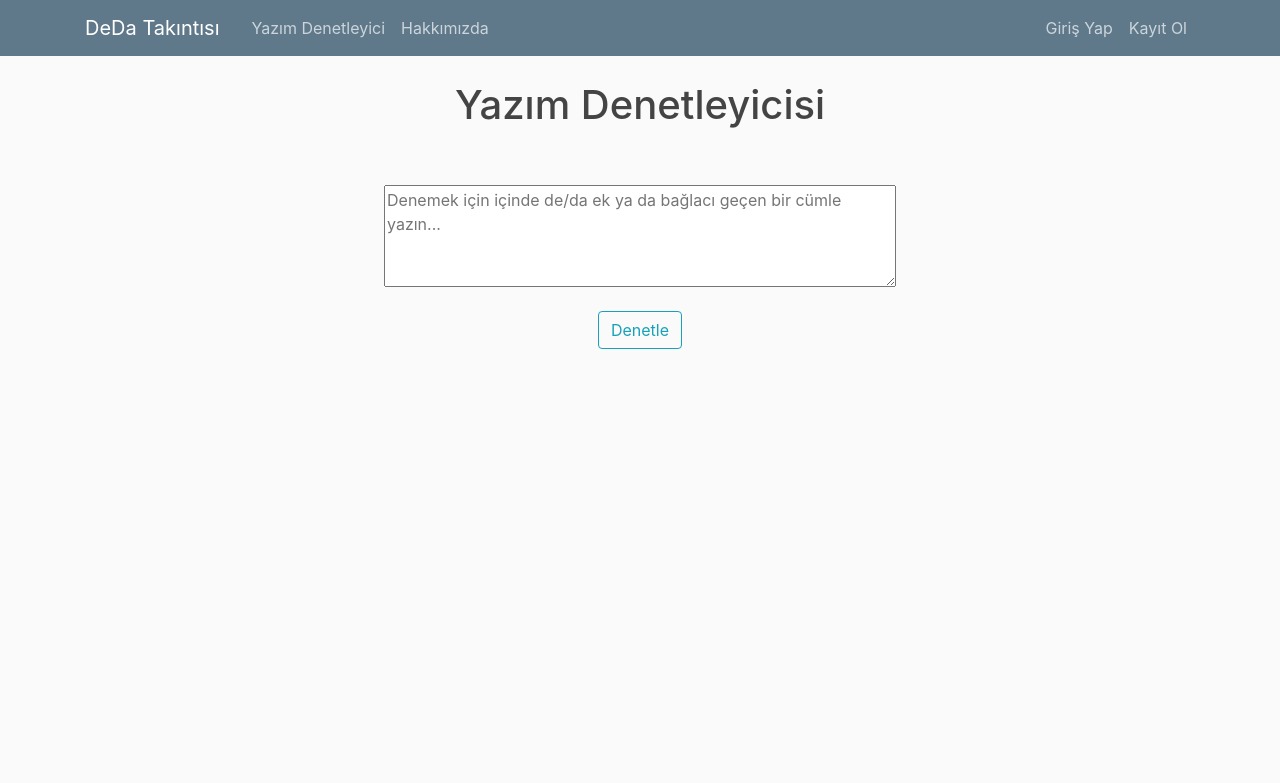
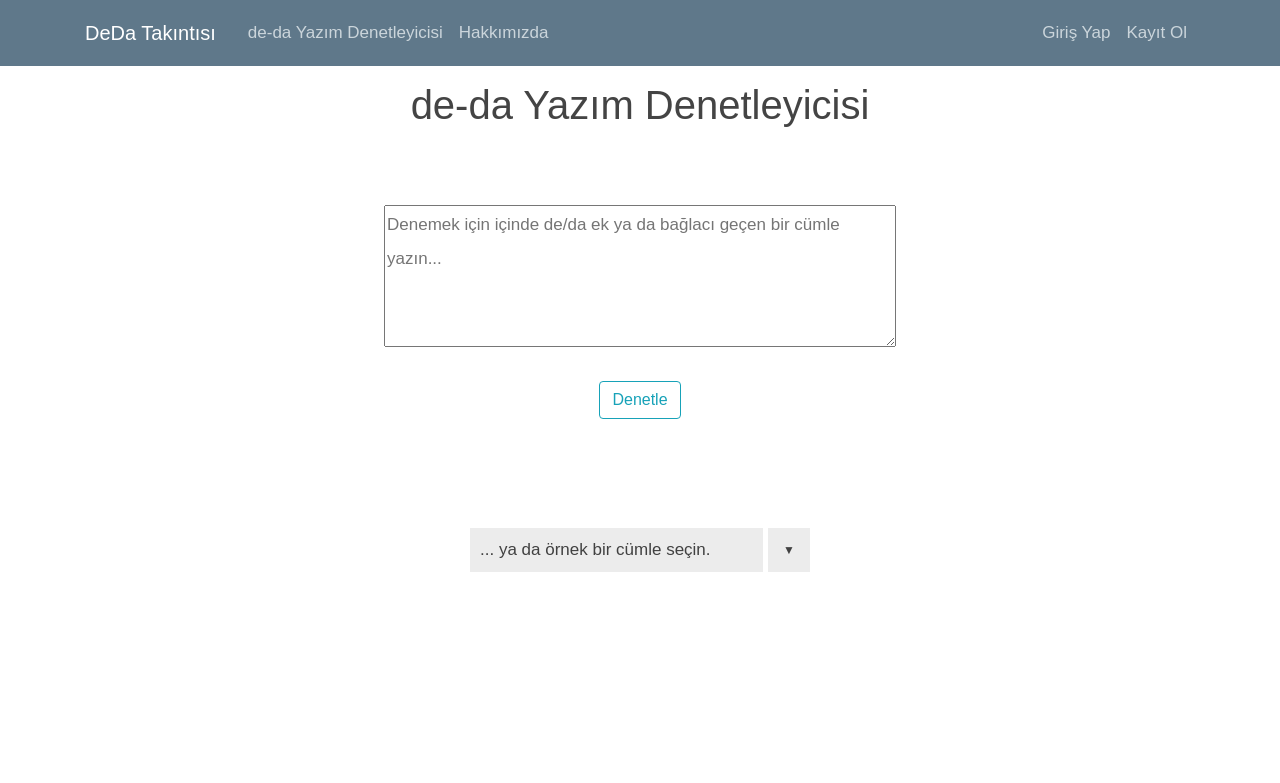
Before and after one commit to derlem/kanarya, a Django app: page /spellchecker/query/ in a window 1280 px wide. Shown: the top 783 px of the page. Run offline with Django 3.2, Linux system fonts and the light colour scheme; parts of the project's set-up code (start-up, migrations or seed data) failed here and were passed over; some libraries are stand-ins or nearby versions.

Commit message:
Spellchecker page visual improvements.

```diff
--- a/game_project/game/static/game/main.css
+++ b/game_project/game/static/game/main.css
@@ -407,3 +407,60 @@ tr:nth-child(even) {
 .progress-bar-orange {
       background-color: orange !important;
 }
+
+
+@import url(https://fonts.googleapis.com/css?family=Source+Sans+Pro);
+
+body {
+  background: #ffffff;
+  color: #414141;
+  font: 400 17px/2em 'Source Sans Pro', sans-serif;
+}
+
+.select-box {
+  cursor: pointer;
+  position : relative;
+  max-width:  20em;
+  margin: 5em auto;
+  width: 100%;
+}
+
+.select,
+.label {
+  color: #414141;
+  display: block;
+  font: 400 17px/2em 'Source Sans Pro', sans-serif;
+}
+
+.select {
+  width: 100%;
+  position: absolute;
+  top: 0;
+  padding: 5px 0;
+  height: 40px;
+  opacity: 0;
+  -ms-filter: "progid:DXImageTransform.Microsoft.Alpha(Opacity=0)";
+  background: none transparent;
+  border: 0 none;
+}
+.select-box1 {
+  background: #ececec;
+}
+
+.label {
+  position: relative;
+  padding: 5px 10px;
+  cursor: pointer;
+}
+.open .label::after {
+   content: "▲";
+}
+.label::after {
+  content: "▼";
+  font-size: 12px;
+  position: absolute;
+  right: 0;
+  top: 0;
+  padding: 5px 15px;
+  border-left: 5px solid #fff;
+}
--- a/game_project/game/templates/game/base.html
+++ b/game_project/game/templates/game/base.html
@@ -31,7 +31,7 @@
 	      </button>
 	      <div class="collapse navbar-collapse" id="navbarToggle">
 	        <div class="navbar-nav mr-auto">
-	          <a class="nav-item nav-link" href="{% url 'spellchecker_query' %}">Yazım Denetleyici</a>
+	          <a class="nav-item nav-link" href="{% url 'spellchecker_query' %}">de-da Yazım Denetleyicisi</a>
 	          <a class="nav-item nav-link" href="{% url 'about' %}">Hakkımızda</a>
 	        </div>
 	        <!-- Navbar Right Side -->
--- a/game_project/spellchecker/templates/spellchecker/spellchecker_answer.html
+++ b/game_project/spellchecker/templates/spellchecker/spellchecker_answer.html
@@ -4,7 +4,7 @@
 
     <div class="spellchecker">
 
-        <h1>Yazım Denetleyicisi</h1>
+        <h1>de-da Yazım Denetleyicisi</h1>
 
         <br>
         <br>
--- a/game_project/spellchecker/templates/spellchecker/spellchecker_query.html
+++ b/game_project/spellchecker/templates/spellchecker/spellchecker_query.html
@@ -5,16 +5,15 @@
 
 	<div class="spellchecker">
 
-		<h1>Yazım Denetleyicisi</h1>
+		<h1>de-da Yazım Denetleyicisi</h1>
 
 		<br>
 		<br>
 
-
 		<form method="POST">
         	{% csrf_token %}
 
-            <textarea  style="width: 80%;" name="sentence" rows="4" cols="50"  name="sentence" placeholder="Denemek için içinde de/da ek ya da bağlacı geçen bir cümle yazın..."></textarea>
+            <textarea  style="width: 80%;" name="sentence" rows="4" cols="50"  id="sentence" placeholder="Denemek için içinde de/da ek ya da bağlacı geçen bir cümle yazın..."></textarea>
 
 		    <!--<p>Cümle: <input style="width: 500px" type="text" name="sentence"></p>-->
 
@@ -24,6 +23,27 @@
 		    <p><input class="btn btn-outline-info mb-4" type="submit" value="Denetle"></p>
 		</form>
 
-	</div>
+    </div>
+
+  <div class="select-box">
+
+    <label for="dropdown" class="label select-box1"><span class="label-desc">... ya da örnek bir cümle seçin.</span> </label>
+    <select id="dropdown" class="select">
+      <option value="Ekran da Tarkan'ı gören seyirciler çok heyecanlandı.">Ekran da Tarkan'ı gören seyirciler çok heyecanlandı.</option>
+      <option value="Gördük ki evden çıkmadanda hayat devam ediyor.">Gördük ki evden çıkmadanda hayat devam ediyor.</option>
+      <option value="Yazım denetleyicisini onlar da çok beğendi.">Yazım denetleyicisini onlar da çok beğendi.</option>
+    </select>
+
+  </div>
+
+<script type="text/javascript">
+
+var mytextbox = document.getElementById('sentence');
+var mydropdown = document.getElementById('dropdown');
+
+mydropdown.onchange = function(){
+     mytextbox.value = this.value;
+}
+</script>
 
 {% endblock content %}
```
